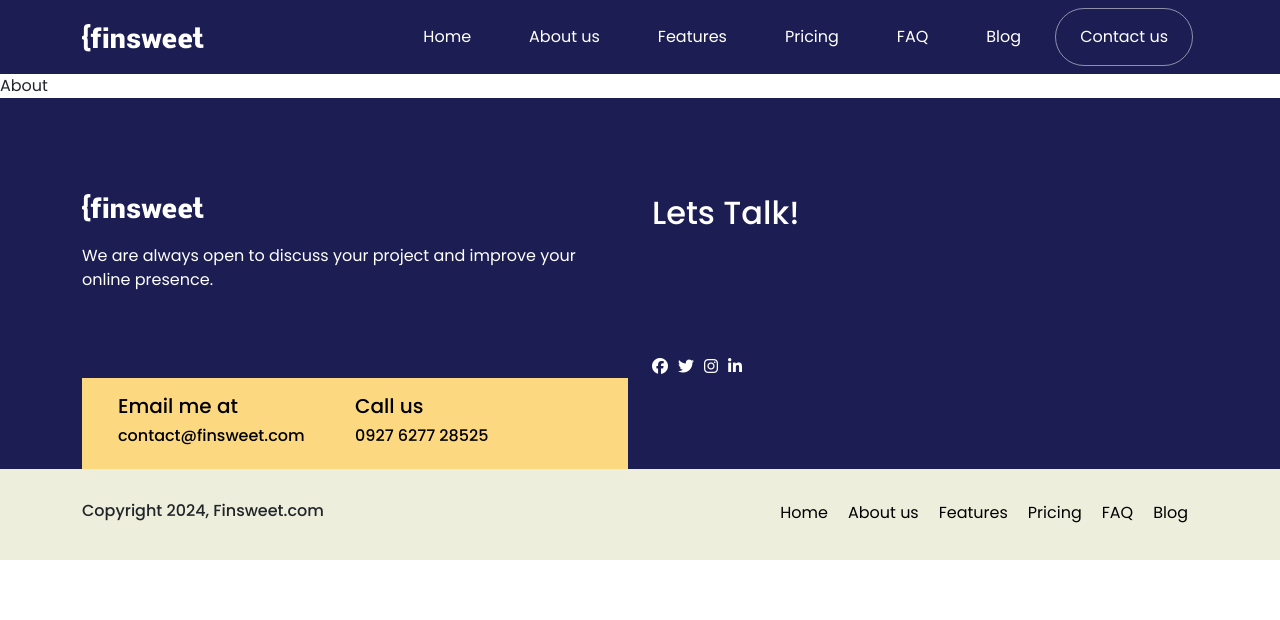
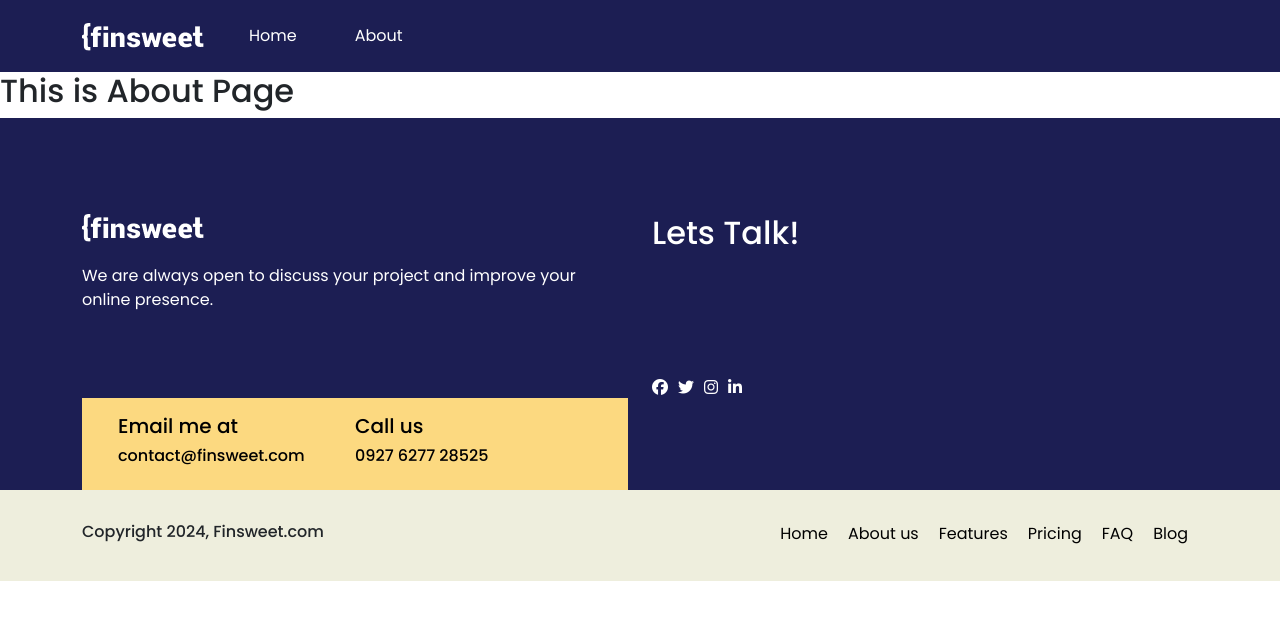
Before and after one commit to ParosRangsha/finsweet, a React (Vite) app: page /about in a window 1280 px wide. Shown: the top 620 px of the page. Built offline with nearby package versions, Linux system fonts and the light colour scheme.

Commit message:
mam code

```diff
--- a/src/components/header/Header.jsx
+++ b/src/components/header/Header.jsx
@@ -1,6 +1,7 @@
 import React from 'react'
 import './header.css'
 import { Container, Navbar, Nav } from 'react-bootstrap'
+import { Link } from "react-router-dom";
 import logo from '../../img/logo.png'
 import MyBtn from '../../reuse/MyBtn'
 
@@ -13,7 +14,7 @@ const Header = () => {
         </Navbar.Brand>
         <Navbar.Toggle aria-controls="basic-navbar-nav" />
         <Navbar.Collapse id="basic-navbar-nav">
-          <Nav className="ms-auto">
+          {/* <Nav className="ms-auto">
             <Nav.Link href="/">Home</Nav.Link>
             <Nav.Link href="/about">About us</Nav.Link>
             <Nav.Link href="/features">Features</Nav.Link>
@@ -21,6 +22,10 @@ const Header = () => {
             <Nav.Link href="/faq">FAQ</Nav.Link>
             <Nav.Link href="/blog">Blog</Nav.Link>
             <MyBtn link="/contact" caption="Contact us"/>
+          </Nav> */}
+          <Nav className="me-auto">
+            <Nav.Link as={Link} to="/">Home</Nav.Link>
+            <Nav.Link as={Link} to="/about">About</Nav.Link>
           </Nav>
         </Navbar.Collapse>
       </Container>
--- a/src/pages/About/About.jsx
+++ b/src/pages/About/About.jsx
@@ -2,7 +2,7 @@ import React from 'react'
 
 const About = () => {
   return (
-    <div>About</div>
+    <h2>This is About Page</h2>
   )
 }
 
```
